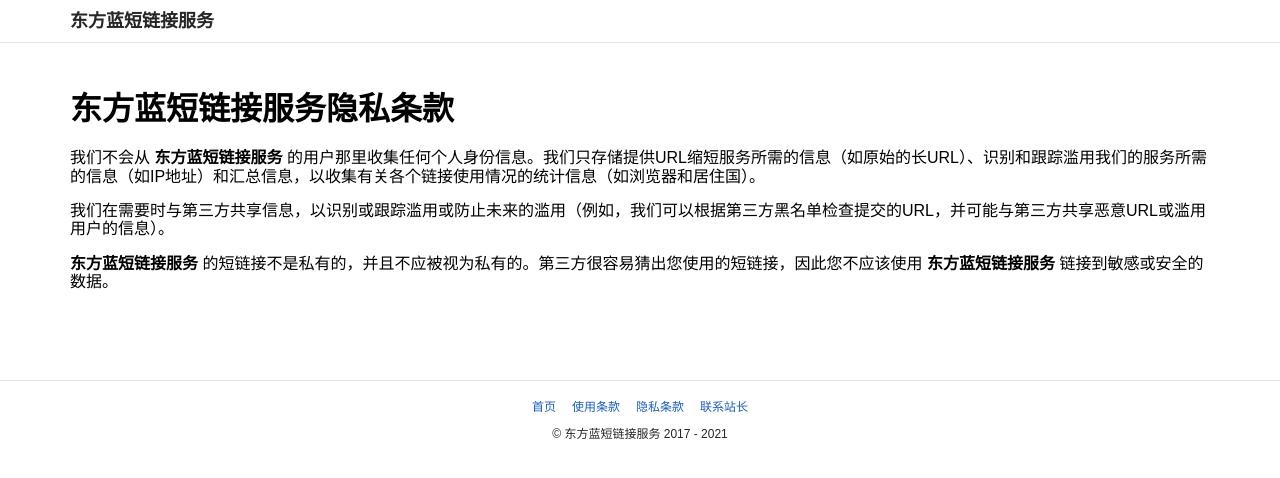
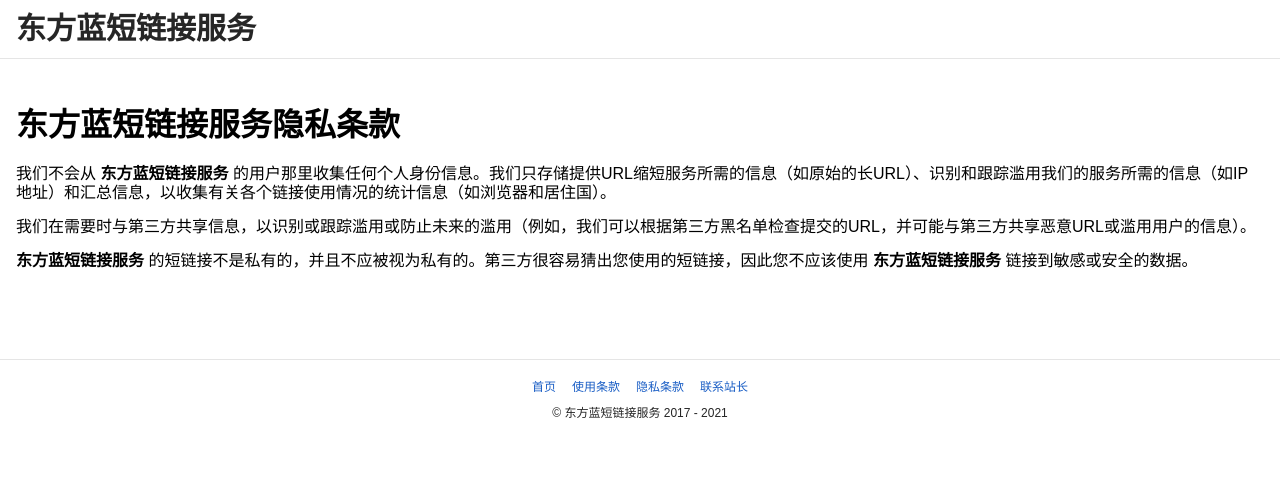
Before and after one commit to susc/LinkSystem-Frontend, a Nuxt app: page /privacy in a window 1280 px wide. Shown: the top 478 px of the page. Built offline with nearby package versions, Linux system fonts and the light colour scheme.

Commit message:
优化样式
优化使用条款和隐私条款页面样式以及其依赖的default模板的样式

```diff
--- a/components/header.vue
+++ b/components/header.vue
@@ -47,7 +47,6 @@ a:hover {
     /* header 背景颜色 */
     --header-bg-color: white;
 
-    height: var(--header-height);
     background: var(--header-bg-color);
     line-height: var(--header-height);
     border-bottom: 1px solid rgba(0, 0, 0, 0.1);
@@ -67,6 +66,7 @@ a:hover {
 
 .brand {
     font-weight: 600;
-    font-size: 18px;
+    font-size: 30px;
+    padding: 0.5rem 1rem;
 }
 </style>
--- a/layouts/default.vue
+++ b/layouts/default.vue
@@ -12,7 +12,6 @@
 
 <script setup>
 import 'normalize.css'
-import 'bootstrap/dist/css/bootstrap-grid.min.css'
 </script>
 
 <style>
--- a/pages/privacy.vue
+++ b/pages/privacy.vue
@@ -4,7 +4,7 @@
             <Title>隐私条款 - {{SITE_NAME}}</Title>
         </Head>
 
-        <div class="container">
+        <div class="my-container">
             <h1>{{ SITE_NAME }}隐私条款</h1>
             <p>
                 我们不会从
@@ -28,7 +28,8 @@ const SITE_NAME = runtimeConfig.public.SITE_NAME
 </script>
 
 <style scoped>
-.container {
+.my-container {
     margin-top: 3rem;
+    padding: 0 1rem;
 }
 </style>
--- a/pages/terms-and-conditions.vue
+++ b/pages/terms-and-conditions.vue
@@ -4,7 +4,7 @@
             <Title>使用条款 - {{SITE_NAME}}</Title>
         </Head>
 
-        <div class="container">
+        <div class="my-container">
             <h1>{{ SITE_NAME }}使用条款</h1>
             <p>我们已经尽力使我们的条款尽可能的清晰易读，所以不要期待法律术语的页面！</p>
 
@@ -13,6 +13,7 @@
                 用户不得通过
                 <b>{{ SITE_NAME }}</b>
                 缩短以下类型的URL：
+            </p>
             <ul>
                 <li>商用电子邮件中的URL</li>
                 <li>用于未经请求的广告（垃圾邮件），包括电子邮件、论坛帖子、SMS消息、社交网络</li>
@@ -22,6 +23,7 @@
                 <li>侵犯版权的链接</li>
                 <li>链接到我们认为不道德的内容，包括但不限于“快速致富”计划、传销计划、有偿“自助”计划、可疑竞争、要求用户填写付费调查的网站以及鼓励用户向其他人发送垃圾邮件的网站（如“邀请10名新会员免费获得XXX”）</li>
             </ul>
+            <p>
                 此外，用户在使用
                 <b>{{ SITE_NAME }}</b>
                 时须遵守中国大陆的法律法规。
@@ -63,7 +65,8 @@ const SITE_NAME = runtimeConfig.public.SITE_NAME
 </script>
 
 <style scoped>
-.container {
+.my-container {
     margin-top: 3rem;
+    padding: 0 1rem;
 }
 </style>
```
Lines whose indentation alone changed are shown as unchanged.
